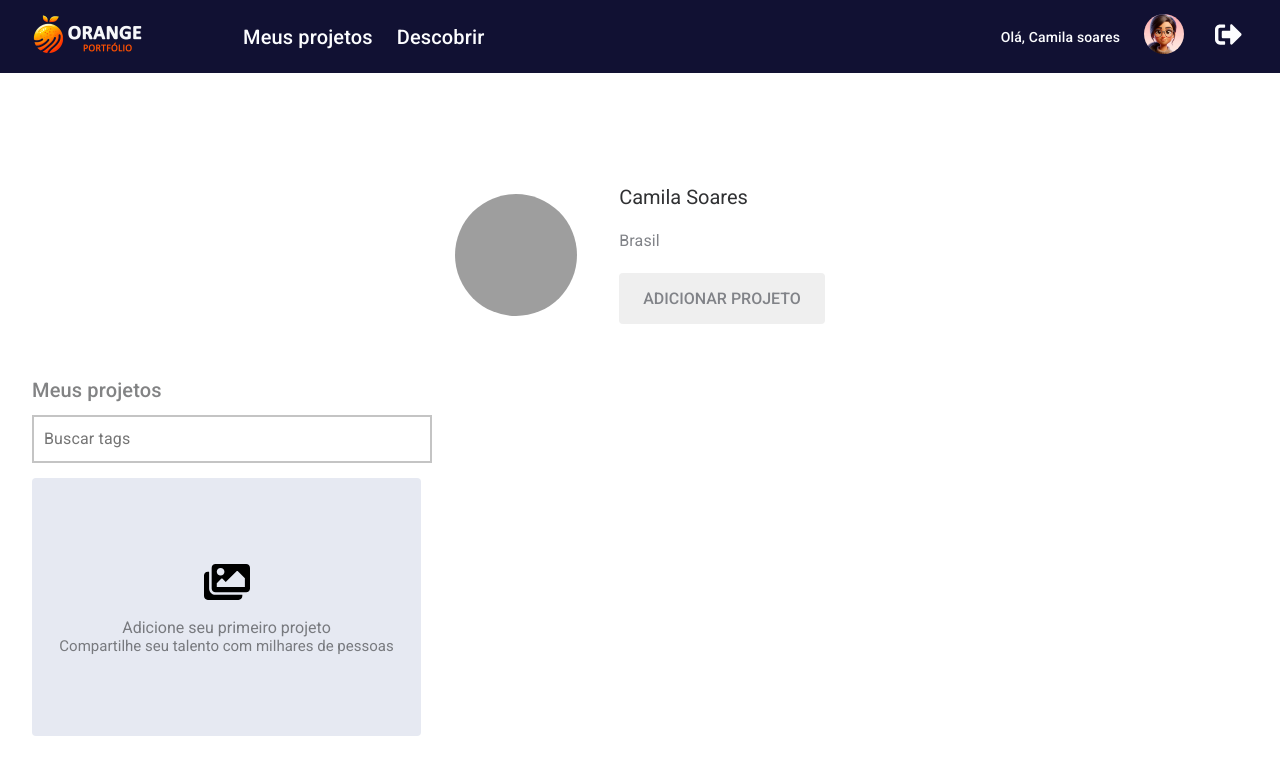
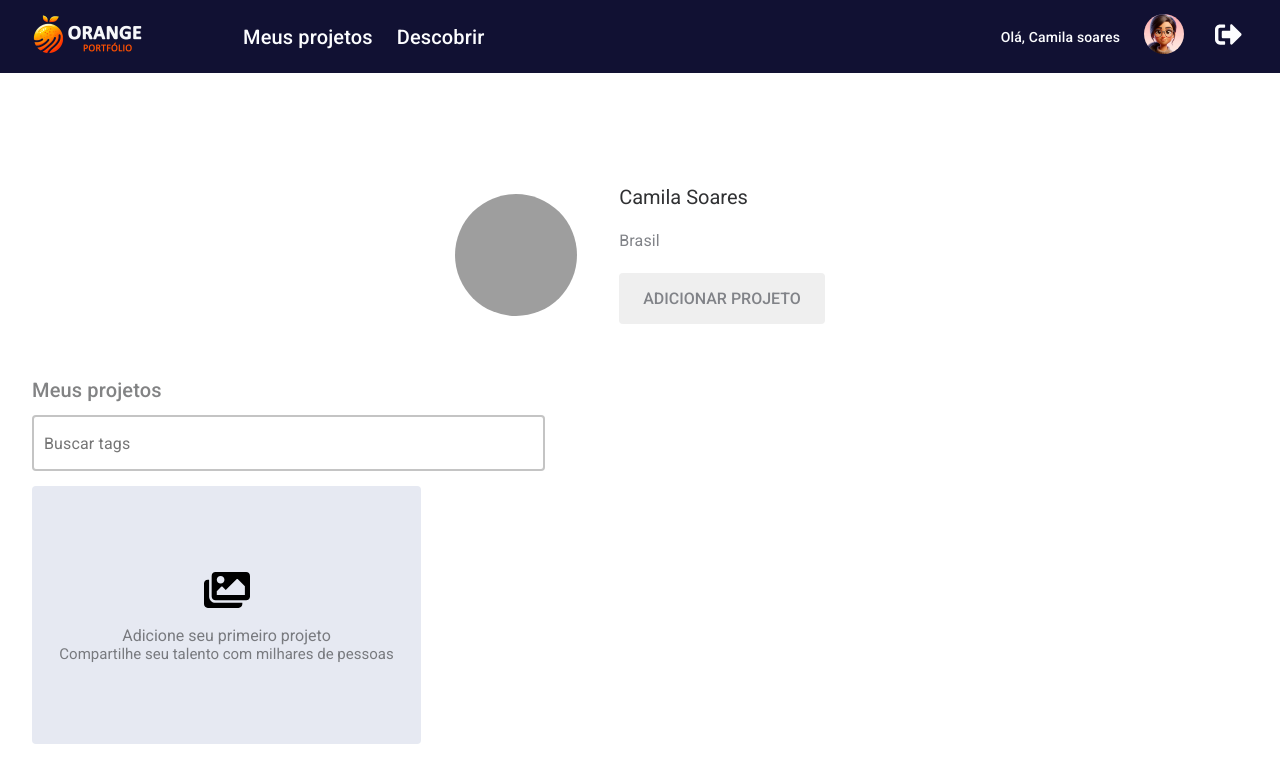
Before and after one commit to Denis-moreira98/orange-portfolio-squad20, a React (Vite) app in the folder frontend/: page /dashboard in a window 1280 px wide. Shown: the top 782 px of the page. Built offline with nearby package versions, Linux system fonts and the light colour scheme; grey boxes are pictures that could not be loaded.

Commit message:
aumento do input

```diff
--- a/frontend/src/pages/dashboard/styles.module.css
+++ b/frontend/src/pages/dashboard/styles.module.css
@@ -78,17 +78,18 @@
 }
 
 .pesquisa {
-  width: 400px;
+  width: 513px;
   line-height: 24px;
+  height: 56px;
   padding: 10px;
-
   margin-top: 15px;
-
   border: 2px solid rgba(0, 0, 0, 0.23);
   font-size: 16px;
   font-style: normal;
   font-weight: 400;
   letter-spacing: 0.15px;
+  border-radius: 4px;
+
 }
 
 .pesquisa:focus {
```
